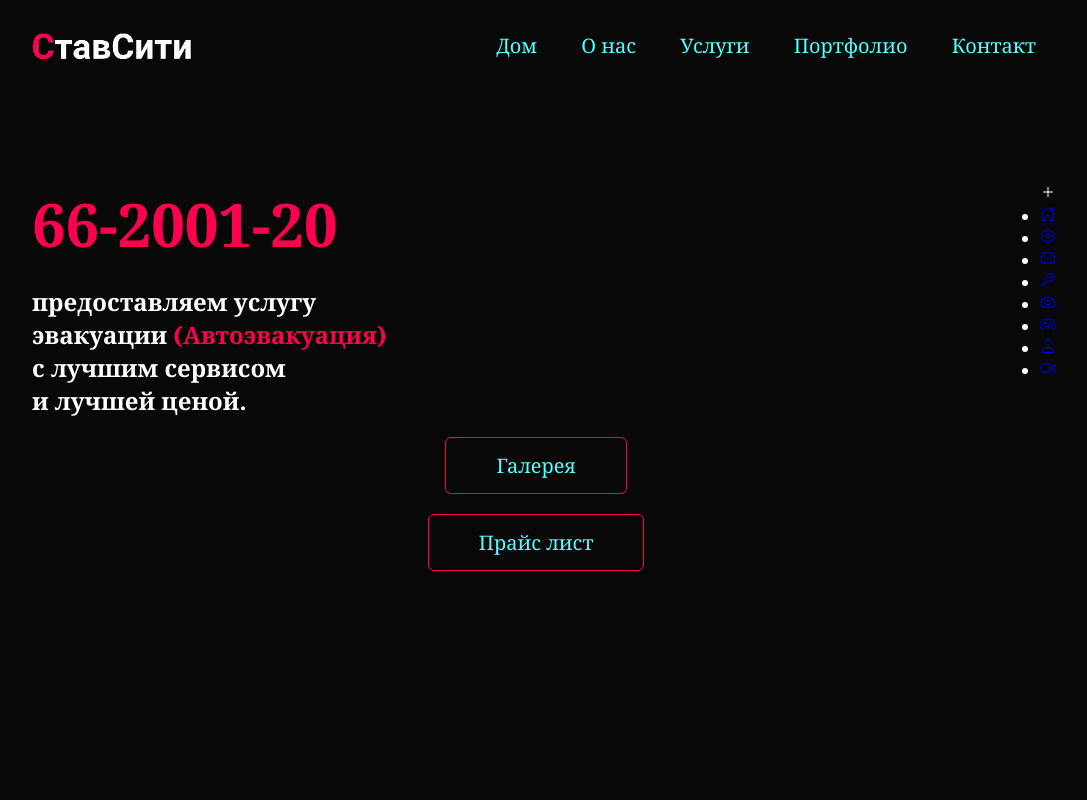
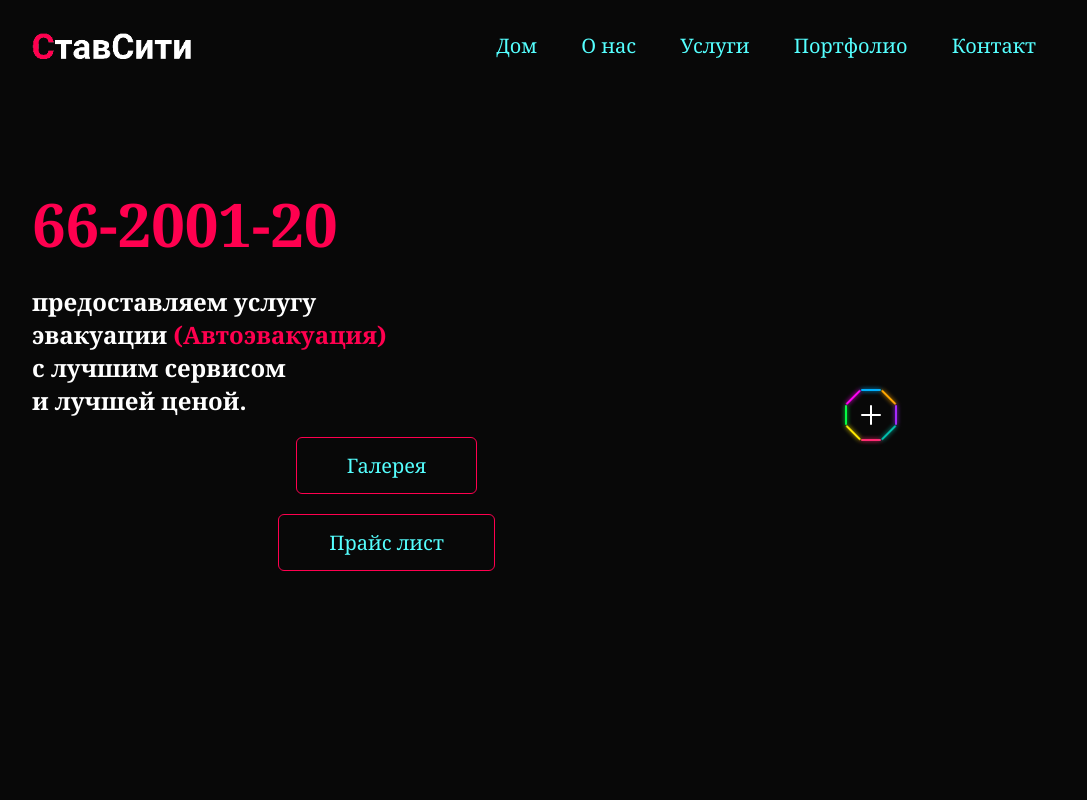
Before and after one commit to aziz0025/carcar, a plain HTML site: page index.html in a window 1280 px wide. Shown: the top 800 px of the page, without its empty margins (96-1183 px from the left). Drawn offline with nearby package versions, Linux system fonts and the light colour scheme; a script that the page names is missing.

Commit message:
Update index.css

```diff
--- a/index.css
+++ b/index.css
@@ -70,10 +70,95 @@ nav ul li a:hover::after{
     font-weight: 1000;
     color: #ff004f;
 }
-.header-text2 img{
+.header-text2 {
     width: 455px;
     height: 270px;
     margin-top: 10%;
+    .menu {
+        position: relative;
+        width: 260px;
+        height: 260px;
+        display: flex;
+        align-items: center;
+        justify-content: center;
+      }
+      .menu li {
+        position: absolute;
+        left: 0;
+        list-style: none;
+        transform: rotate(0deg) translateX(100px);
+        transform-origin: 130px;
+        transition: 0.5s;
+        transition-delay: calc(0.1s * var(--i));
+      }
+      .menu.active li {
+        transform: rotate(calc(360deg / 8 * var(--i)));
+      }
+      .menu a {
+        display: flex;
+        align-items: center;
+        justify-content: center;
+        width: 60px;
+        height: 60px;
+        text-decoration: none;
+        font-size: 22px;
+        border-radius: 50%;
+        transform: rotate(calc(360deg / -8 * var(--i)));
+        transition: 1s;
+        color: transparent;
+        transition-delay: 0.5s;
+        filter: drop-shadow(0 0 2px var(--clr));
+      }
+      .menu.active a {
+        color: var(--clr);
+      }
+      .menu a::before {
+        content: "";
+        position: absolute;
+        width: 20px;
+        height: 2px;
+        border-radius: 2px;
+        background: var(--clr);
+        transform: rotate(calc(90deg * var(--i))) translate(0, 25px);
+        transition: width 0.5s, height 0.5s, transform 0.5s;
+        transition-delay: 0.5s, 1s, 1.5s;
+      }
+      .menu.active a::before {
+        width: 50px;
+        height: 50px;
+        background: #161616;
+        border: 2px solid var(--clr);
+        transform: rotate(calc(0 * var(--i)));
+        transition: transform 0.5s, height 0.5s, width 0.5s;
+        transition-delay: 0.5s, 1.5s, 1.5s;
+        border-radius: 10px;
+        filter: drop-shadow(0 0 5px var(--clr));
+        rotate: 135deg;
+      }
+      .menu.active li:hover a::before {
+        background: var(--clr);
+      }
+      .menu.active li:hover a ion-icon {
+        color: #161616;
+      }
+
+      .menuToggle {
+        position: absolute;
+        width: 60px;
+        height: 60px;
+        color: #fff;
+        display: flex;
+        align-items: center;
+        justify-content: center;
+        z-index: 100;
+        border-radius: 50%;
+        cursor: pointer;
+        font-size: 32px;
+        transition: 1.5s;
+      }
+      .menu.active .menuToggle {
+        transform: rotate(315deg);
+      }
 }
 .header{
     display: flex;
@@ -386,13 +471,24 @@ nav .fa-solid{
 @media only screen and (max-width: 600px){
     #header{
         width: 100%;
-    height: 100vh;
-    background: #080808;
+        height: 100vh;
+        background: #080808;
     }
+
     .header-text{
         margin-top: 30%;
         font-size: 16px;
         text-align: center;
+    }
+    ul.menu{
+        width: 335px;
+        height: 335px;
+        text-align: center;
+        align-items: center;
+    }
+    #about{
+        margin-top: 350px;
+        padding: 0 0 0 0 ;
     }
     .header-text h1{
         font-size: 30px;
```
